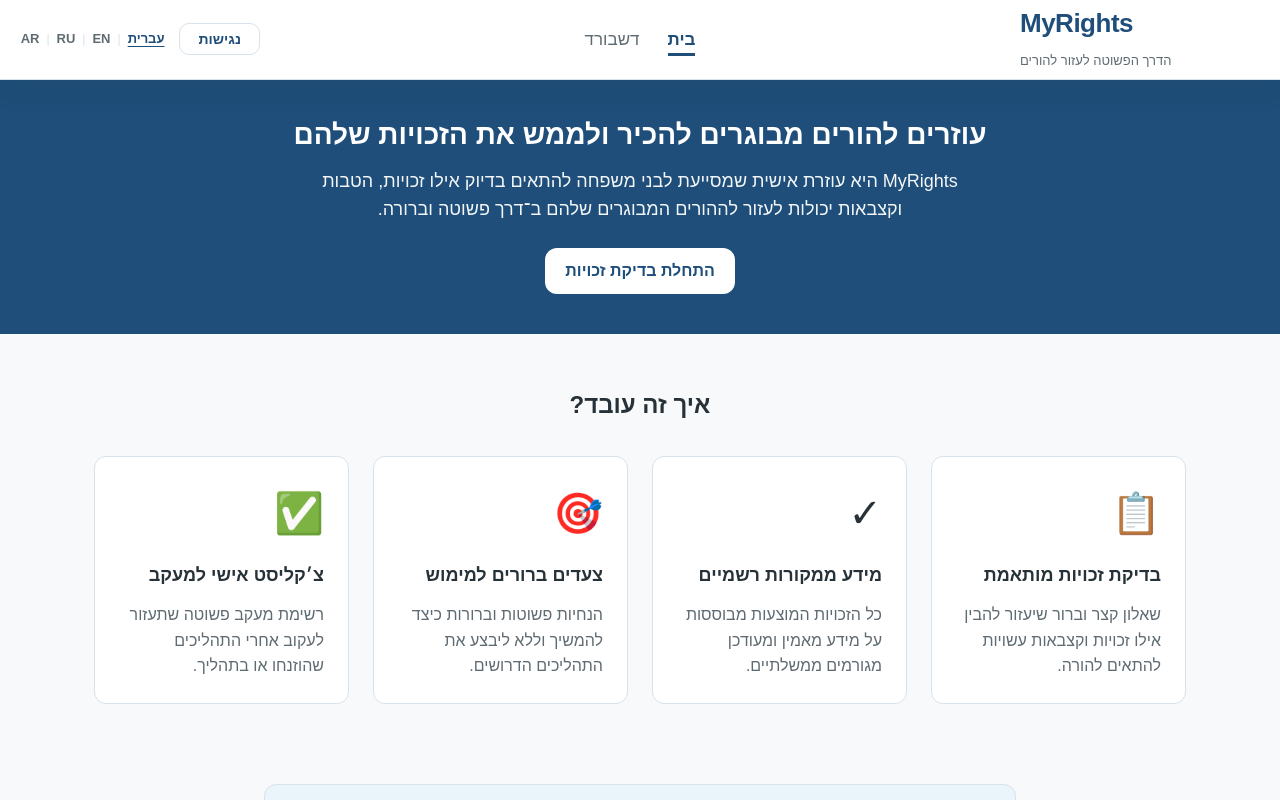
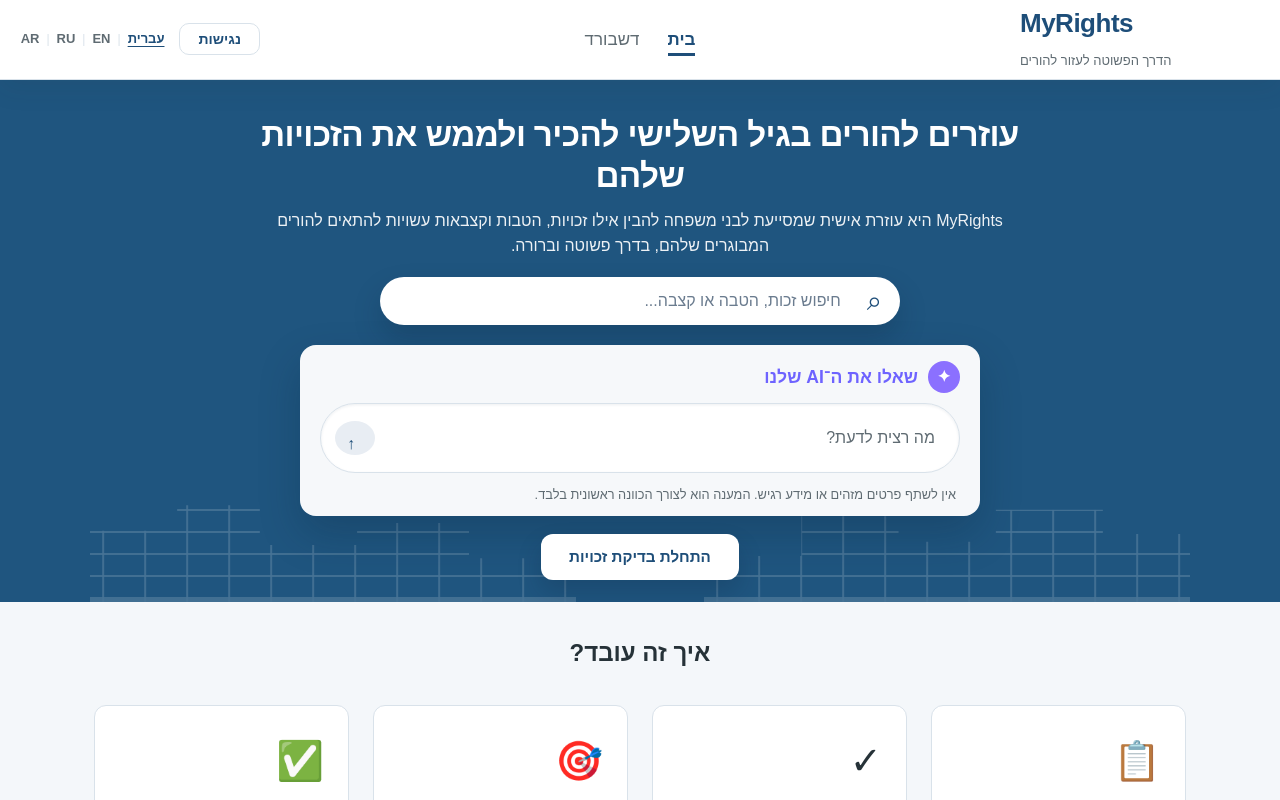
Before and after one commit to Avirooks/myrights-frontend, a React (Vite) app: page / in a window 1280 px wide. Shown: the top 800 px of the page. Built offline with nearby package versions, Linux system fonts and the light colour scheme.

Commit message:
Redesign compact home hero section

```diff
--- a/src/pages/HomePage.jsx
+++ b/src/pages/HomePage.jsx
@@ -2,7 +2,6 @@
 import Navbar from '../components/Navbar'
 import Button from '../components/Button'
 import Card from '../components/Card'
-import AiHelpBox from '../components/AiHelpBox'
 
 function HomePage() {
   const navigate = useNavigate()
@@ -11,22 +10,22 @@
     {
       icon: '📋',
       title: 'בדיקת זכויות מותאמת',
-      description: 'שאלון קצר וברור שיעזור להבין אילו זכויות וקצבאות עשויות להתאים להורה.',
+      description: 'שאלון קצר וברור שיעזור להבין אילו זכויות, קצבאות והטבות עשויות להתאים להורה.',
     },
     {
       icon: '✓',
       title: 'מידע ממקורות רשמיים',
-      description: 'כל הזכויות המוצעות מבוססות על מידע מאמין ומעודכן מגורמים ממשלתיים.',
+      description: 'המידע מוצג בצורה פשוטה ונגישה, כדי לעזור למשפחה להבין מה חשוב לבדוק.',
     },
     {
       icon: '🎯',
       title: 'צעדים ברורים למימוש',
-      description: 'הנחיות פשוטות וברורות כיצד להמשיך וללא ליבצע את התהליכים הדרושים.',
+      description: 'לא רק לדעת שיש זכות, אלא להבין מה צריך לעשות כדי להתחיל לממש אותה.',
     },
     {
       icon: '✅',
       title: 'צ׳קליסט אישי למעקב',
-      description: 'רשימת מעקב פשוטה שתעזור לעקוב אחרי התהליכים שהוזנחו או בתהליך.',
+      description: 'מעקב פשוט אחרי זכויות, מסמכים, פעולות ותהליכים שנמצאים בבדיקה.',
     },
   ]
 
@@ -43,45 +42,72 @@
       />
 
       <main>
-        {/* Hero Section */}
-        <section className="section-hero">
-          <div className="container">
-            <h1>
-              עוזרים להורים מבוגרים להכיר ולממש את הזכויות שלהם
-            </h1>
-            <p>
-              MyRights היא עוזרת אישית שמסייעת לבני משפחה להתאים בדיוק אילו זכויות, הטבות וקצבאות
-              יכולות לעזור לההורים המבוגרים שלהם ב־דרך פשוטה וברורה.
+        <section className="home-hero">
+          <div className="home-hero-bg" aria-hidden="true">
+            <div className="city-line city-line-left" />
+            <div className="city-line city-line-right" />
+          </div>
+
+          <div className="container home-hero-content">
+            <h1>עוזרים להורים בגיל השלישי להכיר ולממש את הזכויות שלהם</h1>
+
+            <p className="home-hero-subtitle">
+              MyRights היא עוזרת אישית שמסייעת לבני משפחה להבין אילו זכויות,
+              הטבות וקצבאות עשויות להתאים להורים המבוגרים שלהם, בדרך פשוטה וברורה.
             </p>
+
+            <div className="home-search-box" role="search">
+              <span className="home-search-icon" aria-hidden="true">⌕</span>
+              <input
+                type="text"
+                placeholder="חיפוש זכות, הטבה או קצבה..."
+                aria-label="חיפוש זכויות"
+              />
+            </div>
+
+            <div className="home-ai-box">
+              <div className="home-ai-header">
+                <span className="home-ai-badge">✦</span>
+                <h2>שאלו את ה־AI שלנו</h2>
+              </div>
+
+              <div className="home-ai-input-row">
+                <input
+                  type="text"
+                  placeholder="מה רצית לדעת?"
+                  aria-label="שאלה לעוזר האישי"
+                />
+                <button type="button" aria-label="שליחת שאלה">
+                  ↑
+                </button>
+              </div>
+
+              <p className="home-ai-note">
+                אין לשתף פרטים מזהים או מידע רגיש. המענה הוא לצורך הכוונה ראשונית בלבד.
+              </p>
+            </div>
+
             <Button
               variant="primary"
               onClick={() => navigate('/questionnaire')}
-              style={{ backgroundColor: '#FFFFFF', color: 'var(--color-primary)', fontWeight: 700 }}
+              className="home-hero-cta"
             >
               התחלת בדיקת זכויות
             </Button>
           </div>
         </section>
 
-        {/* Features Section */}
-        <section className="section">
+        <section className="section home-features-section">
           <div className="container">
-            <h2 style={{ textAlign: 'center', marginBottom: 'var(--spacing-xl)', fontSize: 'var(--font-size-2xl)', fontWeight: 700 }}>
-              איך זה עובד?
-            </h2>
+            <h2 className="home-section-title">איך זה עובד?</h2>
+
             <div className="content-grid">
               {features.map((feature) => (
                 <Card key={feature.title}>
-                  <div style={{ textAlign: 'right' }}>
-                    <div style={{ fontSize: '2.5rem', marginBottom: 'var(--spacing-md)' }}>
-                      {feature.icon}
-                    </div>
-                    <h3 style={{ margin: 0, marginBottom: 'var(--spacing-sm)', fontSize: 'var(--font-size-lg)', fontWeight: 600 }}>
-                      {feature.title}
-                    </h3>
-                    <p style={{ margin: 0, color: 'var(--color-text-light)', lineHeight: 1.6, fontSize: 'var(--font-size-base)' }}>
-                      {feature.description}
-                    </p>
+                  <div className="home-feature-card">
+                    <div className="home-feature-icon">{feature.icon}</div>
+                    <h3>{feature.title}</h3>
+                    <p>{feature.description}</p>
                   </div>
                 </Card>
               ))}
@@ -89,21 +115,11 @@
           </div>
         </section>
 
-        {/* AI Help Section */}
-        <section className="section">
-          <div className="container" style={{ maxWidth: '800px' }}>
-            <AiHelpBox />
-          </div>
-        </section>
-
-        {/* CTA Section */}
-        <section style={{ backgroundColor: 'var(--color-secondary)', padding: 'clamp(1.5rem, 4%, 2rem) 0' }}>
-          <div className="container" style={{ textAlign: 'center' }}>
-            <h2 style={{ margin: 0, marginBottom: 'var(--spacing-md)', fontSize: 'var(--font-size-2xl)', fontWeight: 700, color: 'var(--color-primary)' }}>
-              מוכנים להתחיל?
-            </h2>
-            <p style={{ margin: 0, marginBottom: 'var(--spacing-lg)', fontSize: 'var(--font-size-base)', color: 'var(--color-text-light)' }}>
-              מלאו שאלון קצר וקבלו רשימה מותאמת של זכויות וקצבאות שעשויות להתאים.
+        <section className="home-bottom-cta">
+          <div className="container">
+            <h2>מוכנים להתחיל?</h2>
+            <p>
+              מלאו שאלון קצר וקבלו רשימה ראשונית של זכויות וקצבאות שעשויות להתאים.
             </p>
             <Button variant="primary" onClick={() => navigate('/questionnaire')}>
               מלא שאלון
--- a/src/styles/globals.css
+++ b/src/styles/globals.css
@@ -1300,4 +1300,385 @@
   .language-separator {
     font-size: 10px;
   }
+}/* Home page hero - Kol Zchut inspired style */
+.home-hero {
+  position: relative;
+  overflow: hidden;
+  background: #1f557f;
+  color: #ffffff;
+  min-height: 520px;
+  padding: 64px 0 36px;
 }
+
+.home-hero-content {
+  position: relative;
+  z-index: 2;
+  max-width: 980px;
+  text-align: center;
+}
+
+.home-hero h1 {
+  max-width: 980px;
+  margin: 0 auto 18px;
+  color: #ffffff;
+  font-size: clamp(2rem, 4vw, 3.25rem);
+  line-height: 1.25;
+  font-weight: 800;
+  letter-spacing: -0.02em;
+}
+
+.home-hero-subtitle {
+  max-width: 760px;
+  margin: 0 auto 28px;
+  color: rgba(255, 255, 255, 0.92);
+  font-size: clamp(1rem, 2vw, 1.25rem);
+  line-height: 1.8;
+}
+
+.home-search-box {
+  max-width: 640px;
+  margin: 0 auto 30px;
+  background: #ffffff;
+  border-radius: 999px;
+  display: flex;
+  align-items: center;
+  gap: 10px;
+  padding: 0 18px;
+  height: 58px;
+  box-shadow: 0 14px 28px rgba(10, 32, 54, 0.22);
+}
+
+.home-search-box input {
+  width: 100%;
+  border: 0;
+  outline: 0;
+  background: transparent;
+  color: var(--color-text);
+  font-size: 1rem;
+  text-align: right;
+}
+
+.home-search-box input::placeholder {
+  color: #6b7c8f;
+}
+
+.home-search-icon {
+  color: var(--color-primary);
+  font-size: 1.7rem;
+  line-height: 1;
+}
+
+.home-ai-box {
+  max-width: 900px;
+  margin: 0 auto 28px;
+  background: rgba(255, 255, 255, 0.96);
+  color: var(--color-text);
+  border-radius: 18px;
+  padding: 24px 26px 18px;
+  box-shadow: 0 18px 42px rgba(10, 32, 54, 0.24);
+  text-align: right;
+}
+
+.home-ai-header {
+  display: flex;
+  align-items: center;
+  justify-content: flex-start;
+  gap: 10px;
+  margin-bottom: 18px;
+}
+
+.home-ai-header h2 {
+  margin: 0;
+  color: #6e63ff;
+  font-size: 1.25rem;
+  font-weight: 800;
+}
+
+.home-ai-badge {
+  width: 32px;
+  height: 32px;
+  border-radius: 50%;
+  display: inline-flex;
+  align-items: center;
+  justify-content: center;
+  background: #8b70ff;
+  color: #ffffff;
+  font-weight: 800;
+}
+
+.home-ai-input-row {
+  display: flex;
+  align-items: center;
+  gap: 10px;
+  background: #ffffff;
+  border: 1px solid var(--color-border);
+  border-radius: 999px;
+  padding: 6px 8px 6px 14px;
+  box-shadow: inset 0 1px 3px rgba(21, 45, 71, 0.08);
+}
+
+.home-ai-input-row input {
+  flex: 1;
+  border: 0;
+  outline: 0;
+  background: transparent;
+  color: var(--color-text);
+  font-size: 1rem;
+  text-align: right;
+}
+
+.home-ai-input-row button {
+  width: 34px;
+  height: 34px;
+  min-width: 34px;
+  border-radius: 50%;
+  border: 0;
+  background: #e8edf3;
+  color: var(--color-primary);
+  font-weight: 800;
+  cursor: pointer;
+}
+
+.home-ai-note {
+  margin: 12px 4px 0;
+  color: var(--color-text-light);
+  font-size: 0.8rem;
+  line-height: 1.5;
+}
+
+.home-hero-cta {
+  background-color: #ffffff !important;
+  color: var(--color-primary) !important;
+  font-weight: 800 !important;
+  padding-inline: 34px !important;
+  box-shadow: 0 12px 24px rgba(10, 32, 54, 0.2);
+}
+
+.home-hero-bg {
+  position: absolute;
+  inset: 0;
+  z-index: 1;
+  pointer-events: none;
+}
+
+.city-line {
+  position: absolute;
+  bottom: 0;
+  width: 38%;
+  height: 190px;
+  opacity: 0.28;
+  background:
+    linear-gradient(to top, rgba(255, 255, 255, 0.85) 2px, transparent 2px) bottom / 100% 22px,
+    linear-gradient(to right, rgba(255, 255, 255, 0.85) 2px, transparent 2px) bottom / 42px 100%;
+  border-bottom: 3px solid rgba(255, 255, 255, 0.85);
+}
+
+.city-line-left {
+  left: 7%;
+  clip-path: polygon(0 100%, 0 35%, 18% 35%, 18% 12%, 35% 12%, 35% 48%, 55% 48%, 55% 28%, 78% 28%, 78% 60%, 100% 60%, 100% 100%);
+}
+
+.city-line-right {
+  right: 7%;
+  clip-path: polygon(0 100%, 0 58%, 20% 58%, 20% 22%, 40% 22%, 40% 45%, 60% 45%, 60% 16%, 82% 16%, 82% 38%, 100% 38%, 100% 100%);
+}
+
+.home-features-section {
+  background: #f4f7fa;
+}
+
+.home-section-title {
+  text-align: center;
+  margin: 0 0 var(--spacing-xl);
+  font-size: var(--font-size-2xl);
+  font-weight: 800;
+  color: var(--color-text);
+}
+
+.home-feature-card {
+  text-align: right;
+}
+
+.home-feature-icon {
+  font-size: 2.4rem;
+  margin-bottom: var(--spacing-md);
+}
+
+.home-feature-card h3 {
+  margin: 0 0 var(--spacing-sm);
+  font-size: var(--font-size-lg);
+  font-weight: 700;
+  color: var(--color-text);
+}
+
+.home-feature-card p {
+  margin: 0;
+  color: var(--color-text-light);
+  line-height: 1.7;
+  font-size: var(--font-size-base);
+}
+
+.home-bottom-cta {
+  background: var(--color-secondary);
+  padding: clamp(1.5rem, 4%, 2.5rem) 0;
+  text-align: center;
+}
+
+.home-bottom-cta h2 {
+  margin: 0 0 var(--spacing-md);
+  font-size: var(--font-size-2xl);
+  font-weight: 800;
+  color: var(--color-primary);
+}
+
+.home-bottom-cta p {
+  margin: 0 0 var(--spacing-lg);
+  font-size: var(--font-size-base);
+  color: var(--color-text-light);
+}
+
+/* Mobile hero */
+@media (max-width: 768px) {
+  .home-hero {
+    min-height: auto;
+    padding: 42px 0 30px;
+  }
+
+  .home-hero h1 {
+    font-size: 1.8rem;
+    line-height: 1.35;
+  }
+
+  .home-hero-subtitle {
+    font-size: 1rem;
+    line-height: 1.7;
+    margin-bottom: 22px;
+  }
+
+  .home-search-box {
+    height: 50px;
+    margin-bottom: 20px;
+  }
+
+  .home-ai-box {
+    padding: 18px 16px 14px;
+    border-radius: 16px;
+  }
+
+  .home-ai-header h2 {
+    font-size: 1.05rem;
+  }
+
+  .city-line {
+    width: 72%;
+    height: 120px;
+    opacity: 0.18;
+  }
+
+  .city-line-left {
+    left: -16%;
+  }
+
+  .city-line-right {
+    right: -16%;
+  }
+}/* Home hero size refinement */
+.home-hero {
+  min-height: 430px !important;
+  padding: 42px 0 28px !important;
+}
+
+.home-hero-content {
+  max-width: 900px !important;
+}
+
+.home-hero h1 {
+  max-width: 900px !important;
+  margin-bottom: 14px !important;
+ font-size: clamp(1.8rem, 2.7vw, 2.35rem) !important;
+  line-height: 1.28 !important;
+  font-weight: 800 !important;
+}
+
+.home-hero-subtitle {
+  max-width: 740px !important;
+  margin-bottom: 22px !important;
+  font-size: clamp(1rem, 1.55vw, 1.15rem) !important;
+  line-height: 1.65 !important;
+}
+
+.home-search-box {
+  max-width: 560px !important;
+  height: 52px !important;
+  margin-bottom: 24px !important;
+}
+
+.home-ai-box {
+  max-width: 720px !important;
+  padding: 18px 22px 14px !important;
+  border-radius: 16px !important;
+  margin-bottom: 22px !important;
+}
+
+.home-ai-header {
+  margin-bottom: 14px !important;
+}
+
+.home-ai-header h2 {
+  font-size: 1.1rem !important;
+}
+
+.home-ai-input-row {
+  min-height: 44px !important;
+}
+
+.home-hero-cta {
+  padding: 11px 28px !important;
+  font-size: 0.95rem !important;
+}
+
+.city-line {
+  height: 145px !important;
+  opacity: 0.22 !important;
+}/* Make blue hero area more compact */
+.home-hero {
+  min-height: 360px !important;
+  padding: 34px 0 22px !important;
+}
+
+.home-hero h1 {
+  font-size: clamp(1.8rem, 2.6vw, 2.35rem) !important;
+  line-height: 1.25 !important;
+  margin-bottom: 12px !important;
+}
+
+.home-hero-subtitle {
+  font-size: clamp(0.95rem, 1.25vw, 1.05rem) !important;
+  line-height: 1.55 !important;
+  margin-bottom: 18px !important;
+}
+
+.home-search-box {
+  height: 48px !important;
+  max-width: 520px !important;
+  margin-bottom: 20px !important;
+}
+
+.home-ai-box {
+  max-width: 680px !important;
+  padding: 16px 20px 12px !important;
+  margin-bottom: 18px !important;
+}
+
+.home-ai-header {
+  margin-bottom: 10px !important;
+}
+
+.home-ai-input-row {
+  min-height: 40px !important;
+}
+
+.city-line {
+  height: 110px !important;
+  opacity: 0.18 !important;
+}
```
